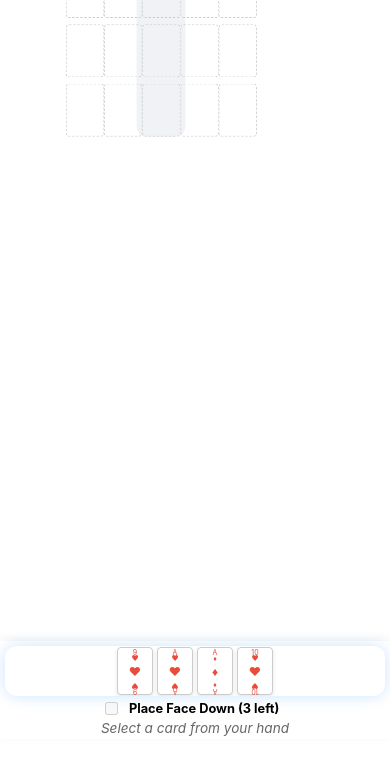
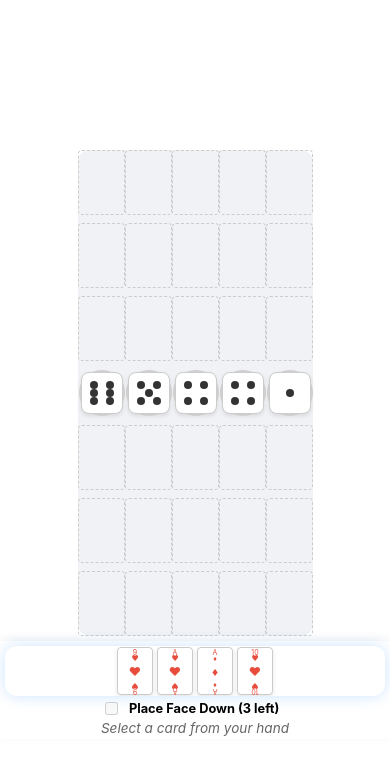
Before and after one commit to sotwat/xy-poker, a React (Vite) app: page / in a window 390 px wide. Both pictures are taken after a click on the button "Start Game". Shown: the top 774 px of the page. Built offline with nearby package versions, Linux system fonts and the light colour scheme; no server answers.

Commit message:
fix: モバイルコンテンツを完全に中央配置 v12061249
- play-areaのtop: -235px削除
- transform-origin: center center
- scale: 0.65 → 0.8
- grid layout完全削除
- flex: 0 0 autoで固定サイズ

```diff
--- a/src/App.css
+++ b/src/App.css
@@ -256,24 +256,17 @@ body:has(.game-result-overlay) .app-header {
     gap: 0;
     /* Remove gap completely */
     width: 100%;
-    /* Scale down to fit. */
-    transform: scale(0.65);
-    transform-origin: center top;
-    /* Anchor to top */
-    /* Remove negative margins and rely on flex layout */
-    margin-top: 0;
-    margin-bottom: 0;
-    padding-top: 0;
-    /* Remove internal padding */
-    padding-bottom: 0;
-    /* No padding to show full field */
-    flex: 1;
-    /* Take available space */
-    justify-content: flex-start;
-    /* Align content to top */
-    position: relative;
-    top: -235px;
-    /* Move field up - lowered by 15px */
+    /* Full width */
+    transform: scale(0.8);
+    transform-origin: center center;
+    /* Center anchor */
+    margin: 0;
+    padding: 0;
+    flex: 0 0 auto;
+    /* Don't grow/shrink */
+    display: flex;
+    flex-direction: column;
+    align-items: center;
   }
 
   .controls {
@@ -309,63 +302,6 @@ body:has(.game-result-overlay) .app-header {
   .app-header.battle-mode {
     display: none !important;
   }
-
-  /* Mobile game board with side panels */
-  .game-board {
-    padding: 8px;
-    display: grid;
-    grid-template-columns: 60px 1fr 60px;
-    grid-template-rows: auto 1fr auto;
-    gap: 4px;
-    align-items: start;
-  }
-
-  /* GameInfo positioned beside field */
-  .game-board .game-info {
-    grid-column: 1 / -1;
-    grid-row: 2;
-    display: grid;
-    grid-template-columns: 60px 1fr 60px;
-    grid-template-rows: auto;
-    gap: 4px;
-    align-items: center;
-    width: 100%;
-    max-width: 100vw;
-    padding: 0;
-    margin: 0;
-    position: relative;
-    transform: none;
-  }
-
-  /* Status bar above everything */
-  .game-board .game-info .status-bar {
-    grid-column: 1 / -1;
-    grid-row: 1;
-    order: -1;
-  }
-
-  /* Left player info */
-  .game-board .game-info .scores {
-    grid-column: 1 / -1;
-    display: contents;
-  }
-
-  .game-board .game-info .player-score-row:nth-child(1) {
-    grid-column: 1;
-    grid-row: 1;
-  }
-
-  /* Right opponent info */
-  .game-board .game-info .player-score-row:nth-child(2) {
-    grid-column: 3;
-    grid-row: 1;
-  }
-
-  /* SharedBoard in center */
-  .game-board .shared-board {
-    grid-column: 2;
-    grid-row: 1;
-  }
 }
 
 .waiting-message {
--- a/src/App.tsx
+++ b/src/App.tsx
@@ -386,7 +386,7 @@ function App() {
   return (
     <div className="app">
       <header className={`app-header ${(phase === 'playing' || phase === 'scoring') ? 'battle-mode' : ''}`}>
-        <h1>XY Poker <span className="version">12061246</span></h1>
+        <h1>XY Poker <span className="version">12061249</span></h1>
         {((mode === 'local' && phase === 'setup') || (mode === 'online' && !isOnlineGame)) && (
           <div className="mode-switch">
             <button
```
